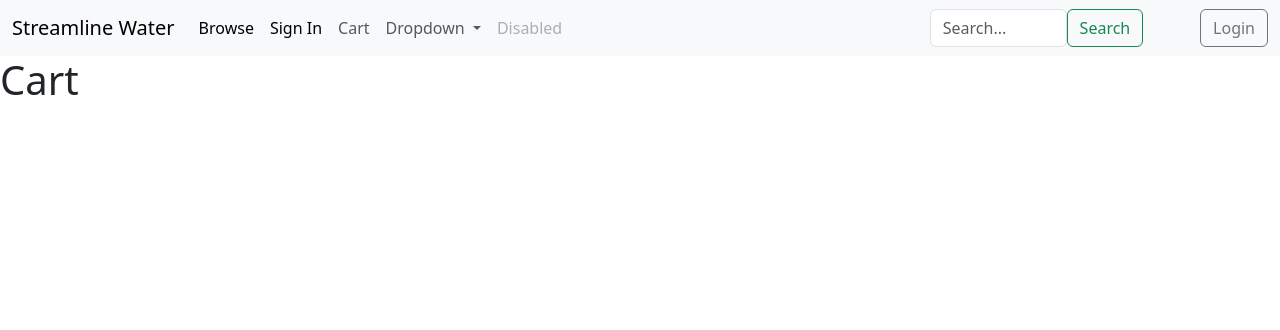
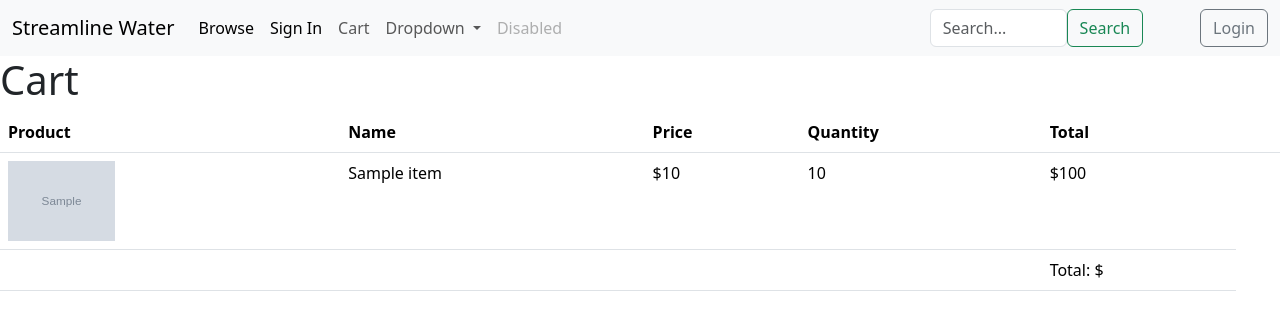
Before and after one commit to TrollFacedGamer/Streamline-Water, a Flask app: template templates/cart.html.jinja in a window 1280 px wide. Shown: the top 330 px of the page. Run offline with Flask 3, Linux system fonts and the light colour scheme; the template is opened without the code that fills it: most values are stand-ins (such as "Sample title", 1, 10 or a date in 2020); grey boxes marked "Sample" are stand-in pictures.

Commit message:
1/2/2025 Cart

```diff
--- a/main.py
+++ b/main.py
@@ -208,7 +208,7 @@ def add_to_cart(product_id):
 
     cursor.execute(f"""
     INSERT INTO `Cart`
-        ( `product_id `, `customer_id `, `quantity` )
+        ( `product_id`, `customer_id`, `quantity` )
     VALUES
         ( '{product_id}', '{customer_id}', '{quantity}' ) ;
     """)
@@ -216,3 +216,29 @@ def add_to_cart(product_id):
     cursor.close()
     conn.close()
     return redirect("/cart")
+
+@app.route("/cart")
+@flask_login.login_required
+def cart_page():
+    conn = connect_db()
+    cursor = conn.cursor()
+    customer_id = flask_login.current_user.id
+
+    cursor.execute(f"""
+        SELECT
+            `name`,
+            `price`,
+            `image`,
+            `Cart`.`id`,
+            `quantity`
+        FROM `Cart`
+        JOIN `Product` ON `product_id` = `Product`.`id`
+        WHERE `customer_id` = {customer_id}
+    """)
+
+    results = cursor.fetchall()
+
+    cursor.close()
+    conn.close()
+
+    return render_template("cart.html.jinja", cart_products = results)
--- a/templates/cart.html.jinja
+++ b/templates/cart.html.jinja
@@ -15,6 +15,38 @@
         {%  include  "components/navbar.html.jinja"%}
         {# <!--{% %} repersents a line of python--> #}
         <h1>Cart</h1>
+        <div class="table-responsive">
+          <table class="table">
+            <thead>
+              <tr>
+                <th scope="col">Product</th>
+                <th scope="col">Name</th>
+                <th scope="col">Price</th>
+                <th scope="col">Quantity</th>
+                <th scope="col">Total</th>
+                <th scope="col"></th>
+              </tr>
+            </thead>
+              <tbody>
+                {% for item in cart_products %}
+                  <tr>
+                    <td><img src="{{ item['image'] }}" height="80" alt="Image of {{ item['name'] }}"></td>
+                    <td>{{ item["name"] }}</td>
+                    <td>${{ item["price"] }}</td>
+                    <td>{{ item["quantity"] }}</td>
+                    <td>${{ item["price"] * item["quantity"] }}</td>
+                  </tr>
+                {% endfor %}
+                  <tr>
+                    <td></td>
+                    <td></td>
+                    <td></td>
+                    <td></td>
+                    <td>Total: $</td>
+                  </tr>
+              </tbody>
+          </table>
+        </div>
 
     <script src="https://cdn.jsdelivr.net/npm/bootstrap@5.3.3/dist/js/bootstrap.bundle.min.js" integrity="sha384-YvpcrYf0tY3lHB60NNkmXc5s9fDVZLESaAA55NDzOxhy9GkcIdslK1eN7N6jIeHz" crossorigin="anonymous"></script>
   </body>
```
